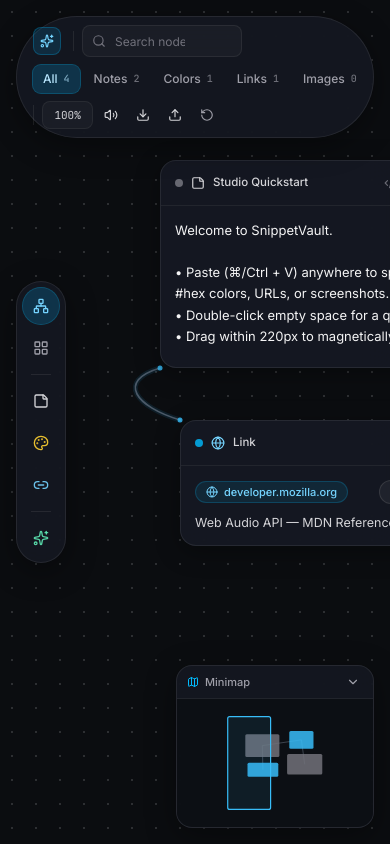
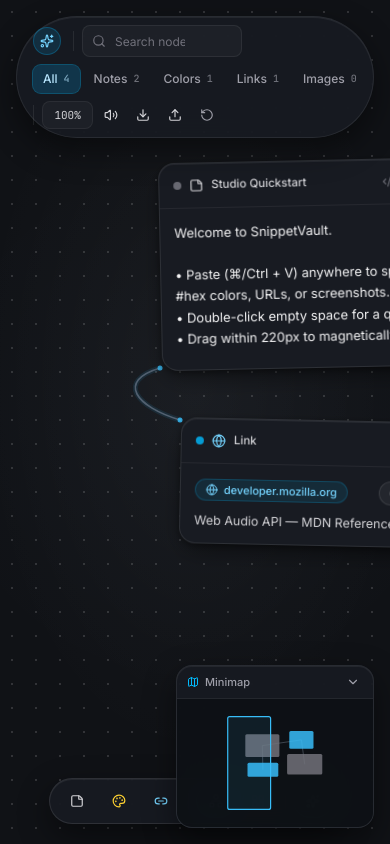
Before and after one commit to georgefotiadis2010-dotcom/Nebula-Idea-Jotter, a React (Vite) app: page / in a window 390 px wide. Built offline with nearby package versions, Linux system fonts and the light colour scheme.

Commit message:
feat: Google Labs Tabletop UI & UX (tactile tilt, lift on grab, bottom-center dock)

```diff
--- a/src/App.tsx
+++ b/src/App.tsx
@@ -1,6 +1,6 @@
 import React, { useCallback, useEffect, useMemo, useRef, useState } from 'react';
+import { BottomDock } from './components/BottomDock';
 import { CommandBar } from './components/CommandBar';
-import { LeftDock } from './components/LeftDock';
 import { Minimap } from './components/Minimap';
 import { NodeCard } from './components/NodeCard';
 import { TetherLayer, type MagneticPreview, type WireDraft } from './components/TetherLayer';
@@ -892,7 +892,7 @@ export function App() {
 
   return (
     <div
-      className="relative h-screen w-screen overflow-hidden bg-[#0B0D10]"
+      className="tabletop-bg relative h-screen w-screen overflow-hidden"
       onDragOver={(e) => {
         e.preventDefault();
         setIsFileDragOver(true);
@@ -936,8 +936,8 @@ export function App() {
         counts={counts}
       />
 
-      {/* Floating Left Creation & View Dock */}
-      <LeftDock
+      {/* Floating Bottom-Center Tabletop Dock */}
+      <BottomDock
         viewMode={viewMode}
         onToggleView={setViewMode}
         onAddNote={handleAddNote}
--- /dev/null
+++ b/src/components/BottomDock.tsx
@@ -0,0 +1,115 @@
+import React from 'react';
+import {
+  LayoutGrid,
+  Link2,
+  Network,
+  Palette,
+  Sparkles,
+  StickyNote,
+} from 'lucide-react';
+
+interface BottomDockProps {
+  viewMode: 'canvas' | 'grid';
+  onToggleView: (mode: 'canvas' | 'grid') => void;
+  onAddNote: () => void;
+  onAddColor: () => void;
+  onAddLink: () => void;
+  onTidyLayout: () => void;
+}
+
+export const BottomDock: React.FC<BottomDockProps> = ({
+  viewMode,
+  onToggleView,
+  onAddNote,
+  onAddColor,
+  onAddLink,
+  onTidyLayout,
+}) => {
+  return (
+    <nav
+      aria-label="Tabletop actions"
+      className="labs-surface fixed bottom-5 left-1/2 z-40 flex -translate-x-1/2 items-center gap-1 rounded-full border border-white/[0.1] px-2 py-1.5"
+    >
+      {/* Quick-Create Tabletop Artifacts */}
+      <button
+        type="button"
+        onClick={onAddNote}
+        title="Add Note"
+        className="inline-flex h-8 items-center gap-1.5 rounded-full px-3 text-xs font-medium text-zinc-200 transition-colors hover:bg-white/[0.08] hover:text-white"
+      >
+        <StickyNote className="h-3.5 w-3.5 text-zinc-300" aria-hidden="true" />
+        <span className="hidden sm:inline">Note</span>
+      </button>
+
+      <button
+        type="button"
+        onClick={onAddColor}
+        title="Add Color Chip"
+        className="inline-flex h-8 items-center gap-1.5 rounded-full px-3 text-xs font-medium text-zinc-200 transition-colors hover:bg-white/[0.08] hover:text-white"
+      >
+        <Palette className="h-3.5 w-3.5 text-amber-300" aria-hidden="true" />
+        <span className="hidden sm:inline">Swatch</span>
+      </button>
+
+      <button
+        type="button"
+        onClick={onAddLink}
+        title="Add Link Clipping"
+        className="inline-flex h-8 items-center gap-1.5 rounded-full px-3 text-xs font-medium text-zinc-200 transition-colors hover:bg-white/[0.08] hover:text-white"
+      >
+        <Link2 className="h-3.5 w-3.5 text-sky-300" aria-hidden="true" />
+        <span className="hidden sm:inline">Link</span>
+      </button>
+
+      <span className="mx-1 h-4 w-px bg-white/[0.1]" role="separator" />
+
+      {/* View Mode Switcher */}
+      <button
+        type="button"
+        onClick={() => onToggleView('canvas')}
+        aria-pressed={viewMode === 'canvas'}
+        title="Tabletop Canvas"
+        className={[
+          'inline-flex h-8 items-center gap-1.5 rounded-full px-3 text-xs font-medium transition-all',
+          viewMode === 'canvas'
+            ? 'bg-sky-500/20 text-sky-200 ring-1 ring-sky-400/35'
+            : 'text-zinc-400 hover:bg-white/[0.08] hover:text-zinc-100',
+        ].join(' ')}
+      >
+        <Network className="h-3.5 w-3.5" aria-hidden="true" />
+        <span className="hidden md:inline">Tabletop</span>
+      </button>
+
+      <button
+        type="button"
+        onClick={() => onToggleView('grid')}
+        aria-pressed={viewMode === 'grid'}
+        title="Grid View"
+        className={[
+          'inline-flex h-8 items-center gap-1.5 rounded-full px-3 text-xs font-medium transition-all',
+          viewMode === 'grid'
+            ? 'bg-sky-500/20 text-sky-200 ring-1 ring-sky-400/35'
+            : 'text-zinc-400 hover:bg-white/[0.08] hover:text-zinc-100',
+        ].join(' ')}
+      >
+        <LayoutGrid className="h-3.5 w-3.5" aria-hidden="true" />
+        <span className="hidden md:inline">Grid</span>
+      </button>
+
+      {viewMode === 'canvas' && (
+        <>
+          <span className="mx-1 h-4 w-px bg-white/[0.1]" role="separator" />
+          <button
+            type="button"
+            onClick={onTidyLayout}
+            title="Tidy Tabletop"
+            className="inline-flex h-8 items-center gap-1.5 rounded-full bg-emerald-500/15 px-3 text-xs font-medium text-emerald-200 ring-1 ring-emerald-400/25 transition-colors hover:bg-emerald-500/25"
+          >
+            <Sparkles className="h-3.5 w-3.5" aria-hidden="true" />
+            <span className="hidden sm:inline">Tidy</span>
+          </button>
+        </>
+      )}
+    </nav>
+  );
+};
--- a/src/components/CommandBar.tsx
+++ b/src/components/CommandBar.tsx
@@ -123,13 +123,16 @@ export const CommandBar: React.FC<CommandBarProps> = ({
         {...({ focusgroup: 'toolbar wrap' } as Record<string, string>)}
         className="labs-surface pointer-events-auto flex max-w-full flex-wrap items-center gap-2 rounded-full border border-white/[0.08] px-4 py-2"
       >
-        {/* Brand */}
+        {/* Brand + Google Labs-style Badge */}
         <div className="flex items-center gap-2 pr-1">
-          <div className="flex h-7 w-7 items-center justify-center rounded-lg border border-sky-400/25 bg-sky-500/15 text-sky-300">
+          <div className="flex h-7 w-7 items-center justify-center rounded-full border border-sky-400/25 bg-sky-500/15 text-sky-300">
             <Sparkles className="h-3.5 w-3.5" aria-hidden="true" />
           </div>
           <span className="hidden text-xs font-semibold tracking-tight text-zinc-100 sm:inline">
             SnippetVault
+          </span>
+          <span className="hidden rounded-full border border-white/[0.1] bg-white/[0.05] px-1.5 py-0.5 font-mono-code text-[9px] font-semibold tracking-wider text-zinc-400 lg:inline-block">
+            TABLETOP
           </span>
         </div>
 
--- a/src/components/LeftDock.tsx
+++ /dev/null
@@ -1,115 +0,0 @@
-import React from 'react';
-import {
-  LayoutGrid,
-  Link2,
-  Network,
-  Palette,
-  Sparkles,
-  StickyNote,
-} from 'lucide-react';
-
-interface LeftDockProps {
-  viewMode: 'canvas' | 'grid';
-  onToggleView: (mode: 'canvas' | 'grid') => void;
-  onAddNote: () => void;
-  onAddColor: () => void;
-  onAddLink: () => void;
-  onTidyLayout: () => void;
-}
-
-export const LeftDock: React.FC<LeftDockProps> = ({
-  viewMode,
-  onToggleView,
-  onAddNote,
-  onAddColor,
-  onAddLink,
-  onTidyLayout,
-}) => {
-  return (
-    <nav
-      aria-label="Creation tools"
-      className="labs-surface fixed left-4 top-1/2 z-40 flex -translate-y-1/2 flex-col items-center gap-1.5 rounded-full border border-white/[0.08] p-1.5"
-    >
-      {/* View Mode Switcher */}
-      <button
-        type="button"
-        onClick={() => onToggleView('canvas')}
-        aria-pressed={viewMode === 'canvas'}
-        title="Spatial Canvas View"
-        aria-label="Spatial Canvas View"
-        className={[
-          'flex h-9 w-9 items-center justify-center rounded-full transition-all',
-          viewMode === 'canvas'
-            ? 'bg-sky-500/20 text-sky-300 ring-1 ring-sky-400/35'
-            : 'text-zinc-400 hover:bg-white/[0.08] hover:text-zinc-100',
-        ].join(' ')}
-      >
-        <Network className="h-4 w-4" aria-hidden="true" />
-      </button>
-
-      <button
-        type="button"
-        onClick={() => onToggleView('grid')}
-        aria-pressed={viewMode === 'grid'}
-        title="Bento Grid View"
-        aria-label="Bento Grid View"
-        className={[
-          'flex h-9 w-9 items-center justify-center rounded-full transition-all',
-          viewMode === 'grid'
-            ? 'bg-sky-500/20 text-sky-300 ring-1 ring-sky-400/35'
-            : 'text-zinc-400 hover:bg-white/[0.08] hover:text-zinc-100',
-        ].join(' ')}
-      >
-        <LayoutGrid className="h-4 w-4" aria-hidden="true" />
-      </button>
-
-      <span className="my-0.5 h-px w-5 bg-white/[0.08]" role="separator" />
-
-      {/* Quick Create */}
-      <button
-        type="button"
-        onClick={onAddNote}
-        title="New Note"
-        aria-label="New Note"
-        className="flex h-9 w-9 items-center justify-center rounded-full text-zinc-300 transition-colors hover:bg-white/[0.08] hover:text-white"
-      >
-        <StickyNote className="h-4 w-4" aria-hidden="true" />
-      </button>
-
-      <button
-        type="button"
-        onClick={onAddColor}
-        title="New Color Swatch"
-        aria-label="New Color Swatch"
-        className="flex h-9 w-9 items-center justify-center rounded-full text-amber-300/90 transition-colors hover:bg-white/[0.08] hover:text-amber-200"
-      >
-        <Palette className="h-4 w-4" aria-hidden="true" />
-      </button>
-
-      <button
-        type="button"
-        onClick={onAddLink}
-        title="New Link Bookmark"
-        aria-label="New Link Bookmark"
-        className="flex h-9 w-9 items-center justify-center rounded-full text-sky-300/90 transition-colors hover:bg-white/[0.08] hover:text-sky-200"
-      >
-        <Link2 className="h-4 w-4" aria-hidden="true" />
-      </button>
-
-      {viewMode === 'canvas' && (
-        <>
-          <span className="my-0.5 h-px w-5 bg-white/[0.08]" role="separator" />
-          <button
-            type="button"
-            onClick={onTidyLayout}
-            title="Tidy & Auto-Arrange Canvas"
-            aria-label="Tidy & Auto-Arrange Canvas"
-            className="flex h-9 w-9 items-center justify-center rounded-full text-emerald-300/90 transition-colors hover:bg-emerald-500/15 hover:text-emerald-200"
-          >
-            <Sparkles className="h-4 w-4" aria-hidden="true" />
-          </button>
-        </>
-      )}
-    </nav>
-  );
-};
--- a/src/components/NodeCard.tsx
+++ b/src/components/NodeCard.tsx
@@ -40,6 +40,17 @@ const PORT_POSITIONS: { port: PortCorner; className: string; label: string }[] =
   { port: 'bl', className: '-bottom-1.5 -left-1.5', label: 'Bottom-left connection port' },
   { port: 'br', className: '-bottom-1.5 -right-1.5', label: 'Bottom-right connection port' },
 ];
+
+/** Subtle natural tabletop card tilt (-1.3deg to +1.3deg) */
+function getTabletopTilt(id: string): number {
+  let h = 2166136261;
+  for (let i = 0; i < id.length; i++) {
+    h ^= id.charCodeAt(i);
+    h = Math.imul(h, 16777619);
+  }
+  const normalized = ((h >>> 0) % 27) - 13; // -13..13
+  return normalized * 0.1;
+}
 
 export const NodeCard: React.FC<NodeCardProps> = ({
   node,
@@ -181,10 +192,17 @@ export const NodeCard: React.FC<NodeCardProps> = ({
   })();
   const TypeIcon = typeMeta.icon;
 
+  const [isHovered, setIsHovered] = useState(false);
+  const tilt = gridMode ? 0 : getTabletopTilt(node.id);
+  const activeTilt = isDragging || isHovered ? 0 : tilt;
+  const activeScale = isDragging ? 1.025 : 1;
+
   return (
     <div
       ref={cardRef}
       data-node-id={node.id}
+      onMouseEnter={() => setIsHovered(true)}
+      onMouseLeave={() => setIsHovered(false)}
       onPointerDown={(e) => {
         if (!gridMode) e.stopPropagation();
       }}
@@ -195,19 +213,19 @@ export const NodeCard: React.FC<NodeCardProps> = ({
         gridMode
           ? undefined
           : {
-              transform: `translate3d(${node.x}px, ${node.y}px, 0)`,
+              transform: `translate3d(${node.x}px, ${node.y}px, 0) rotate(${activeTilt}deg) scale(${activeScale})`,
               width: `${node.width}px`,
             }
       }
       className={[
-        'labs-card group rounded-2xl border',
+        'tabletop-card group rounded-2xl border',
         gridMode ? 'relative w-full' : 'absolute left-0 top-0',
-        isDragging ? 'node-no-spring labs-card-dragging z-40' : 'node-spring z-10',
+        isDragging ? 'node-no-spring tabletop-card-dragging z-40' : 'node-spring z-10',
         isWireTarget
           ? 'border-emerald-400/80 ring-2 ring-emerald-400/30'
           : isMatched
-            ? 'border-sky-400/80 ring-2 ring-sky-400/25 shadow-[0_0_28px_rgba(138,180,248,0.18)]'
-            : 'border-white/[0.08] hover:border-white/[0.18]',
+            ? 'border-sky-400/80 ring-2 ring-sky-400/25 shadow-[0_0_28px_rgba(138,180,248,0.2)]'
+            : 'border-white/[0.09] hover:border-white/[0.22]',
         isDimmed ? 'opacity-25 saturate-50' : 'opacity-100',
       ].join(' ')}
     >
--- a/src/index.css
+++ b/src/index.css
@@ -45,23 +45,43 @@
   }
 }
 
-/* Google Labs-inspired flat studio surfaces (no 3D/blob distortion) */
-.labs-surface {
-  background-color: rgba(21, 24, 33, 0.88);
-  backdrop-filter: blur(20px) saturate(140%);
-  -webkit-backdrop-filter: blur(20px) saturate(140%);
-  box-shadow: 0 8px 30px rgba(0, 0, 0, 0.36);
+/* Google Labs Tabletop Studio Surfaces */
+.tabletop-bg {
+  background-color: #101216;
+  background-image:
+    radial-gradient(ellipse 80% 65% at 50% 45%, rgba(255, 255, 255, 0.035) 0%, transparent 70%),
+    radial-gradient(circle at 50% 50%, rgba(138, 180, 248, 0.025) 0%, transparent 60%);
 }
 
-.labs-card {
-  background-color: rgba(22, 25, 34, 0.94);
-  backdrop-filter: blur(16px) saturate(135%);
-  -webkit-backdrop-filter: blur(16px) saturate(135%);
-  box-shadow: 0 6px 24px rgba(0, 0, 0, 0.34);
+.labs-surface {
+  background-color: rgba(24, 27, 34, 0.86);
+  backdrop-filter: blur(22px) saturate(145%);
+  -webkit-backdrop-filter: blur(22px) saturate(145%);
+  box-shadow:
+    0 1px 0 0 rgba(255, 255, 255, 0.06) inset,
+    0 12px 32px rgba(0, 0, 0, 0.45);
 }
 
-.labs-card-dragging {
-  box-shadow: 0 20px 44px rgba(0, 0, 0, 0.55);
+.tabletop-card {
+  background-color: #181B22;
+  box-shadow:
+    0 1px 0 0 rgba(255, 255, 255, 0.07) inset,
+    0 10px 26px -6px rgba(0, 0, 0, 0.55),
+    0 2px 6px rgba(0, 0, 0, 0.35);
+}
+
+.tabletop-card:hover {
+  box-shadow:
+    0 1px 0 0 rgba(255, 255, 255, 0.1) inset,
+    0 18px 36px -8px rgba(0, 0, 0, 0.65),
+    0 4px 12px rgba(0, 0, 0, 0.4);
+}
+
+.tabletop-card-dragging {
+  box-shadow:
+    0 1px 0 0 rgba(255, 255, 255, 0.14) inset,
+    0 28px 58px -10px rgba(0, 0, 0, 0.78),
+    0 8px 20px rgba(0, 0, 0, 0.45);
 }
 
 .viewport-smooth {
```
